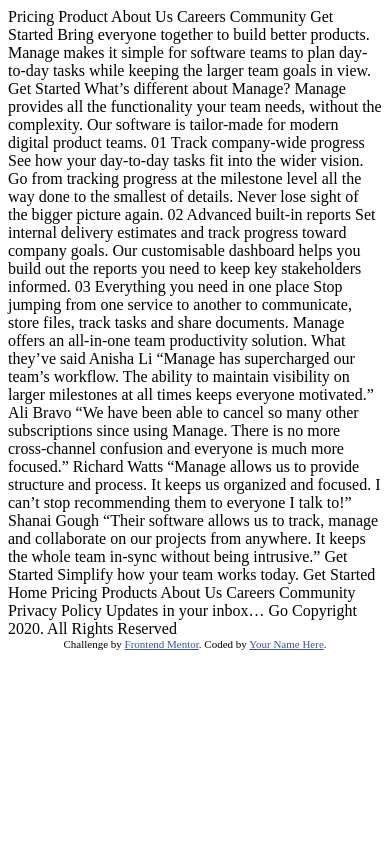
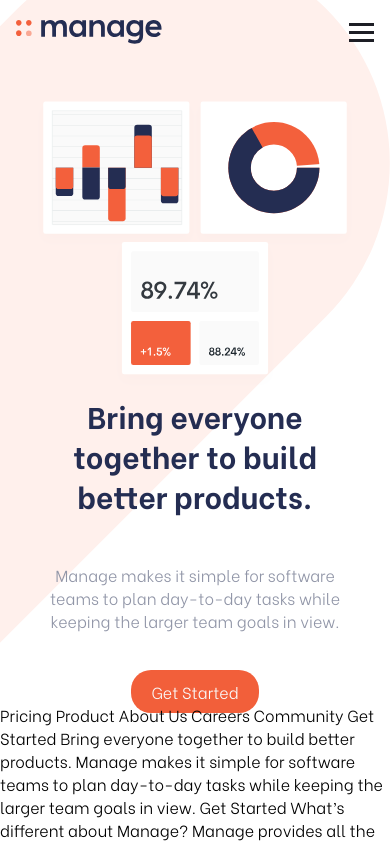
Before and after one commit to Rushclin/manage-landing-page, a plain HTML site: page index.html in a window 390 px wide. Shown: the top 844 px of the page. Drawn offline with Linux system fonts and the light colour scheme.

Commit message:
Hero Section

```diff
--- a/assets/css/style.css
+++ b/assets/css/style.css
@@ -0,0 +1,272 @@
+:root {
+
+    /* COLOR */
+    --bright-red: hsl(12, 88%, 59%);
+    --dark-blue: hsl(228, 39%, 23%);
+    --dark-grayish-blue: hsl(227, 12%, 61%);
+    --very-dark-blue: hsl(233, 12%, 13%);
+    --very-pale-red: hsl(13, 100%, 96%);
+    --very-light-gray: hsl(0, 0%, 98%);
+
+    /* FONT SIZE */
+    --fs-16: 16px;
+
+    /* FONT WEIGHT */
+    --fw-400: 400;
+    --fw-500: 500;
+    --fw-700: 700;
+
+    /* FONT FAMILY */
+    --ff-be-vietnam-pro-regular: 'Be Vietnam Pro Regular';
+    --ff-be-vietnam-pro-light: 'Be Vietnam Pro Light';
+    --ff-be-vietnam-pro-bold: 'Be Vietnam Pro Bold'
+}
+
+/* IMPoRTATION OF FONTS */
+
+/* REGULAR */
+@font-face {
+    font-family: 'Be Vietnam Pro Regular';
+    src: url('./../../assets/fonts/be-vietnam/BeVietnam-Regular.ttf');
+}
+
+/* BOLD */
+@font-face {
+    font-family: 'Be Vietnam Pro Bold';
+    src: url('./../fonts/be-vietnam/BeVietnam-Bold.ttf');
+}
+
+/* LIGHT */
+@font-face {
+    font-family: 'Be Vietnam Pro Light';
+    src: url('./../../assets/fonts/be-vietnam/BeVietnam-Light.ttf');
+}
+
+* {
+    font-family: var(--ff-be-vietnam-pro-light);
+    box-sizing: border-box;
+    padding: 0;
+    margin: 0;
+}
+
+html {
+    scroll-behavior: smooth;
+}
+
+a {
+    text-decoration: none;
+    color: inherit;
+}
+
+li {
+    list-style: none;
+}
+
+.btn {
+    padding: 10px 20px;
+    transition: 0.3s ease-in-out
+}
+
+.btn:hover {
+    box-shadow: 1px 1px 5px var(--bright-red);
+    transition: 0.3s ease-in-out
+}
+
+.btn-primary {
+    background-color: var(--bright-red);
+    color: var(--very-light-gray);
+}
+
+.rounded {
+    border-radius: 20px;
+}
+
+.img-fluid {
+    width: 100%;
+    height: auto;
+}
+
+.row {
+    width: 100%;
+    display: flex;
+}
+
+.col-6 {
+    width: 50%;
+    padding-inline: 1rem;
+}
+
+.mt-1 {
+    margin-top: 1rem;
+}
+
+.mt-2 {
+    margin-top: 2rem;
+}
+
+.mt-3 {
+    margin-top: 3rem;
+}
+
+.mt-4 {
+    margin-top: 4rem;
+}
+
+.mt-5 {
+    margin-top: 5rem;
+}
+
+.title {
+    color: var(--dark-blue);
+    font-size: 50px;
+    line-height: 55px;
+    font-family: var(--ff-be-vietnam-pro-bold);
+}
+
+.subtitle {
+    color: var(--dark-grayish-blue)
+}
+
+/* DESIGN FOR DESKTOP NOW */
+.container {
+    padding-inline: 10%;
+}
+
+/* NAVBAR DESIGN */
+.header {
+    width: 100%;
+    background-image: url('./../../images/bg-tablet-pattern.svg');
+    height: auto;
+    background-repeat: no-repeat;
+    background-position: right;
+}
+
+.navbar-list {
+    display: flex;
+}
+
+.navbar-list-item {
+    padding-inline: 20px;
+    color: var(--dark-blue)
+}
+
+.navbar-list-item:hover {
+    color: var(--dark-grayish-blue)
+}
+
+.navbar {
+    height: 4rem;
+    display: flex;
+    align-items: center;
+    justify-content: space-between;
+    font-family: var(--ff-be-vietnam-pro-bold);
+}
+
+/* HAMBURGER DESIGN */
+.hamburger {
+    display: none;
+}
+
+.bar {
+    display: block;
+    width: 25px;
+    height: 3px;
+    margin: 5px auto;
+    -webkit-transition: all 0.3s ease-in-out;
+    transition: all 0.3s ease-in-out;
+    background-color: var(--very-dark-blue);
+}
+
+/* HERO DESIGN */
+.hero {
+    height: 90vh;
+    padding-top: 2rem;
+}
+
+.hero .row .col-6:nth-child(1) {
+    justify-content: center;
+    display: flex;
+    flex-direction: column;
+    /* align-items: center; */
+}
+
+/* MOBILE DESIGN */
+@media only screen and (max-width: 768px) {
+    body {
+        /*  background: red */
+    }
+
+    .container {
+        padding-inline: 1rem;
+    }
+
+    .row {
+        width: 100%;
+        display: flex;
+        flex-direction: column;
+    }
+
+    .col-6 {
+        width: 100%;
+        padding-inline: 1rem;
+    }
+
+    .title {
+        font-size: 30px;
+        line-height: 40px;
+    }
+
+    .mobile-none {
+        display: none
+    }
+
+    /* NAVBAR DESIGN */
+    .navbar-list {
+        position: fixed;
+        left: -100%;
+        top: 5rem;
+        flex-direction: column;
+        transition: 0.3s;
+        text-align: center;
+        width: 90%;
+        background-color: var(--very-light-gray);
+        border-radius: 20px;
+        padding: 5vh 0
+    }
+
+    .navbar-list.active {
+        left: 5%
+    }
+
+    .navbar-list-item {
+        padding: 10px 0
+    }
+
+    /* HAMBURGER DESIGN */
+    .hamburger {
+        display: block;
+        cursor: pointer;
+    }
+
+    .hamburger.active .bar:nth-child(2) {
+        opacity: 0;
+    }
+
+    .hamburger.active .bar:nth-child(1) {
+        transform: translateY(8px) rotate(45deg)
+    }
+
+    .hamburger.active .bar:nth-child(3) {
+        transform: translateY(-8px) rotate(-45deg)
+    }
+
+    /* HERO DESIGN */
+    .hero {
+        height: auto;
+        text-align: center;
+    }
+
+    .hero .row {
+        flex-direction: column-reverse;
+    }
+}
--- a/assets/js/script.js
+++ b/assets/js/script.js
@@ -0,0 +1,9 @@
+const hamburger = document.querySelector(".hamburger");
+const navMenu = document.querySelector(".navbar-list");
+
+hamburger.addEventListener("click", mobileMenu);
+
+function mobileMenu() {
+    hamburger.classList.toggle("active");
+    navMenu.classList.toggle("active");
+}
--- a/index.html
+++ b/index.html
@@ -1,20 +1,72 @@
 <!DOCTYPE html>
 <html lang="en">
+
 <head>
   <meta charset="UTF-8">
-  <meta name="viewport" content="width=device-width, initial-scale=1.0"> <!-- displays site properly based on user's device -->
+  <meta name="viewport" content="width=device-width, initial-scale=1.0">
+  <!-- displays site properly based on user's device -->
 
   <link rel="icon" type="image/png" sizes="32x32" href="./images/favicon-32x32.png">
+  <link rel="stylesheet" href="./assets/css/style.css" />
 
   <title>Frontend Mentor | Manage landing page</title>
 
   <!-- Feel free to remove these styles or customise in your own stylesheet 👍 -->
   <style>
-    .attribution { font-size: 11px; text-align: center; }
-    .attribution a { color: hsl(228, 45%, 44%); }
+    .attribution {
+      font-size: 11px;
+      text-align: center;
+    }
+
+    .attribution a {
+      color: hsl(228, 45%, 44%);
+    }
   </style>
 </head>
+
 <body>
+  <header class="header">
+    <div class="container">
+      <nav class="navbar">
+        <img src="./images/logo.svg" alt="Logo">
+        <ul class="navbar-list">
+          <li class="navbar-list-item"><a href="#">Pricing</a></li>
+          <li class="navbar-list-item"><a href="#">Product</a></li>
+          <li class="navbar-list-item"><a href="#">About Us</a></li>
+          <li class="navbar-list-item"><a href="#">Careers</a></li>
+          <li class="navbar-list-item"><a href="#">Community</a></li>
+        </ul>
+        <a href="#" class="btn btn-primary rounded mobile-none">Get Started</a>
+        <div class="hamburger">
+          <span class="bar"></span>
+          <span class="bar"></span>
+          <span class="bar"></span>
+        </div>
+      </nav>
+
+      <div class="hero">
+        <div class="row">
+          <div class="col-6">
+            <h1 class="title">
+              Bring everyone together to build better products.
+            </h1>
+            <p class="subtitle mt-3">
+              Manage makes it simple for software teams to plan day-to-day
+              tasks while keeping the larger team goals in view.
+            </p>
+            <div class="mt-3">
+              <a href="#" class="btn btn-primary rounded ">Get Started</a>
+            </div>
+          </div>
+          <div class="col-6">
+            <img src="./images/illustration-intro.svg" class="img-fluid" alt="">
+          </div>
+        </div>
+      </div>
+    </div>
+  </header>
+
+
 
   Pricing
   Product
@@ -97,5 +149,7 @@
     Challenge by <a href="https://www.frontendmentor.io?ref=challenge" target="_blank">Frontend Mentor</a>.
     Coded by <a href="#">Your Name Here</a>.
   </div>
+  <script type="text/javascript" src="./assets/js/script.js"></script>
 </body>
+
 </html>
```
Also changed, not shown: assets/fonts/be-vietnam/BeVietnam-Bold.ttf (added), assets/fonts/be-vietnam/BeVietnam-BoldItalic.ttf (added), assets/fonts/be-vietnam/BeVietnam-ExtraBold.ttf (added), assets/fonts/be-vietnam/BeVietnam-ExtraBoldItalic.ttf (added), assets/fonts/be-vietnam/BeVietnam-Italic.ttf (added), assets/fonts/be-vietnam/BeVietnam-Light.ttf (added), assets/fonts/be-vietnam/BeVietnam-LightItalic.ttf (added), assets/fonts/be-vietnam/BeVietnam-Medium.ttf (added), assets/fonts/be-vietnam/BeVietnam-MediumItalic.ttf (added), assets/fonts/be-vietnam/BeVietnam-Regular.ttf (added), assets/fonts/be-vietnam/BeVietnam-SemiBold.ttf (added), assets/fonts/be-vietnam/BeVietnam-SemiBoldItalic.ttf (added), assets/fonts/be-vietnam/BeVietnam-Thin.ttf (added), assets/fonts/be-vietnam/BeVietnam-ThinItalic.ttf (added), 1 more files.
